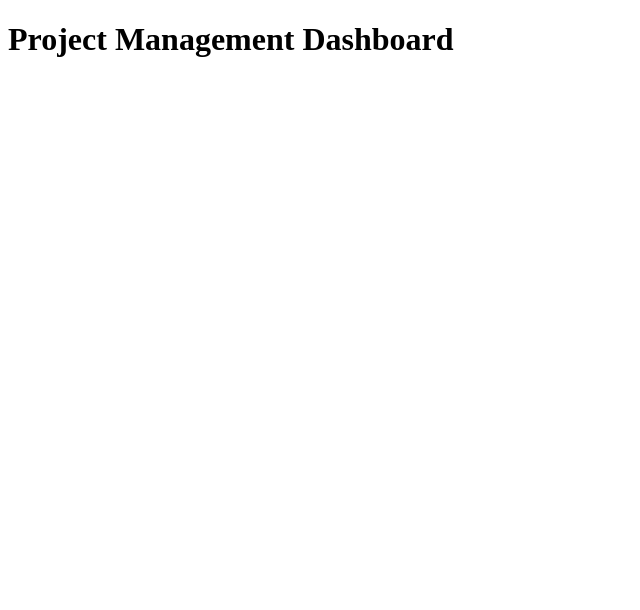
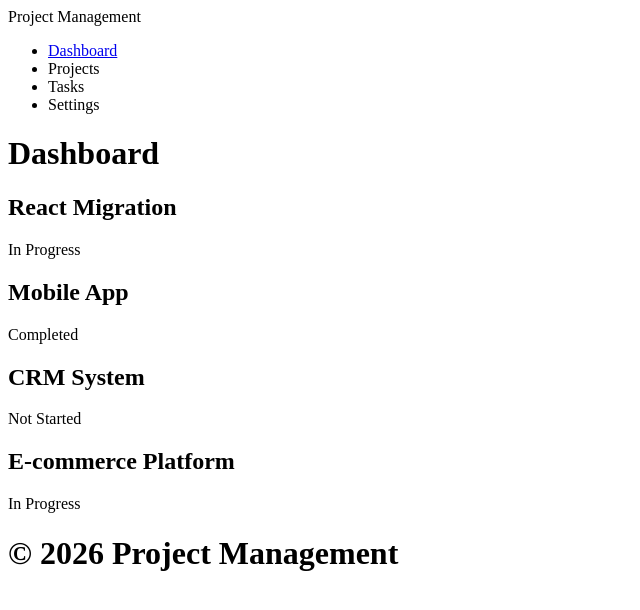
Before and after one commit to TimeaUnger/tech-check-exercise, a React (Vite) app: page / in a window 1280 px wide. Shown: the top 610 px of the page, without its empty margins (0-640 px from the left). Built offline with nearby package versions, Linux system fonts and the light colour scheme.

Commit message:
feat: setup routing, implement dashboard layout and project cards

```diff
--- a/src/App.tsx
+++ b/src/App.tsx
@@ -1,6 +1,29 @@
+import { Routes, Route } from "react-router-dom";
+import DashboardPage from "./pages/DashboardPage";
+import LoginPage from "./pages/LoginPage";
+import MainLayout from "./layouts/MainLayout";
+import ProjectPage from "./pages/ProjectsPage";
+
 function App() {
   return (
-    <h1>Project Management Dashboard</h1>
+
+    <Routes>
+      <Route path="/" element={<MainLayout/>}>
+        <Route
+          index
+          element={<DashboardPage />}
+        />
+        <Route
+          path="projects"
+          element={<ProjectPage />}
+        />
+      </Route>
+
+      <Route
+        path="/login"
+        element={<LoginPage />}
+      />
+    </Routes>
   );
 }
 
--- /dev/null
+++ b/src/components/layout/Footer.tsx
@@ -0,0 +1,7 @@
+const Footer = () => {
+    return (
+        <h1>© 2026 Project Management</h1>
+    )
+}
+
+export default Footer;
--- /dev/null
+++ b/src/components/layout/Header.tsx
@@ -0,0 +1,28 @@
+import { NavLink } from "react-router-dom";
+
+const Header = () => {
+  return (
+    <header>
+      <div className="logo">Project Management</div>
+      <nav>
+        <ul>
+          <li>
+            <NavLink
+                to="/"
+                className={({ isActive}) =>
+                  isActive ? "active" : ""
+                }
+            >
+                Dashboard
+            </NavLink>
+          </li>
+          <li>Projects</li>
+          <li>Tasks</li>
+          <li>Settings</li>
+        </ul>
+      </nav>
+    </header>
+  );
+};
+
+export default Header;
--- /dev/null
+++ b/src/components/project/ProjectCard.tsx
@@ -0,0 +1,15 @@
+interface ProjectCardProps {
+    name: string;
+    status: string;
+}
+
+const ProjectCard = ({name, status}: ProjectCardProps) => {
+  return (
+    <>
+      <h2>{name}</h2>
+      <p>{status}</p>
+    </>
+  );
+};
+
+export default ProjectCard;
--- /dev/null
+++ b/src/layouts/MainLayout.tsx
@@ -0,0 +1,15 @@
+import { Outlet } from "react-router-dom";
+import Header from "../components/layout/Header";
+import Footer from "../components/layout/Footer";
+
+const MainLayout = () => {
+    return (
+        <>
+            <Header/>
+            <Outlet />
+            <Footer />
+        </>
+    )
+}
+
+export default MainLayout;
--- /dev/null
+++ b/src/pages/DashboardPage.tsx
@@ -0,0 +1,38 @@
+import ProjectCard from "../components/project/ProjectCard";
+const projects = [
+  {
+    id: 1,
+    name: "React Migration",
+    status: "In Progress",
+  },
+  {
+    id: 2,
+    name: "Mobile App",
+    status: "Completed",
+  },
+  {
+    id: 3,
+    name: "CRM System",
+    status: "Not Started",
+  },
+  {
+    id: 4,
+    name: "E-commerce Platform",
+    status: "In Progress",
+  },
+];
+
+const DashboardPage = () => {
+  return (
+    <>
+      <h1>Dashboard</h1>
+      {projects.map( project => (
+
+        <ProjectCard key={project.id} name={project.name} status={project.status} />
+      ))
+      }
+    </>
+  );
+};
+
+export default DashboardPage;
--- /dev/null
+++ b/src/pages/LoginPage.tsx
@@ -0,0 +1,7 @@
+const LoginPage = () => {
+    return(
+        <h1>Login</h1>
+    )
+}
+
+export default LoginPage;
--- /dev/null
+++ b/src/pages/ProjectsPage.tsx
@@ -0,0 +1,5 @@
+const ProjectPage = () => {
+    return <h1>Projects</h1>
+}
+
+export default ProjectPage;
```
Also changed, not shown: src/app/store.ts (deleted, +0 -16 lines).
